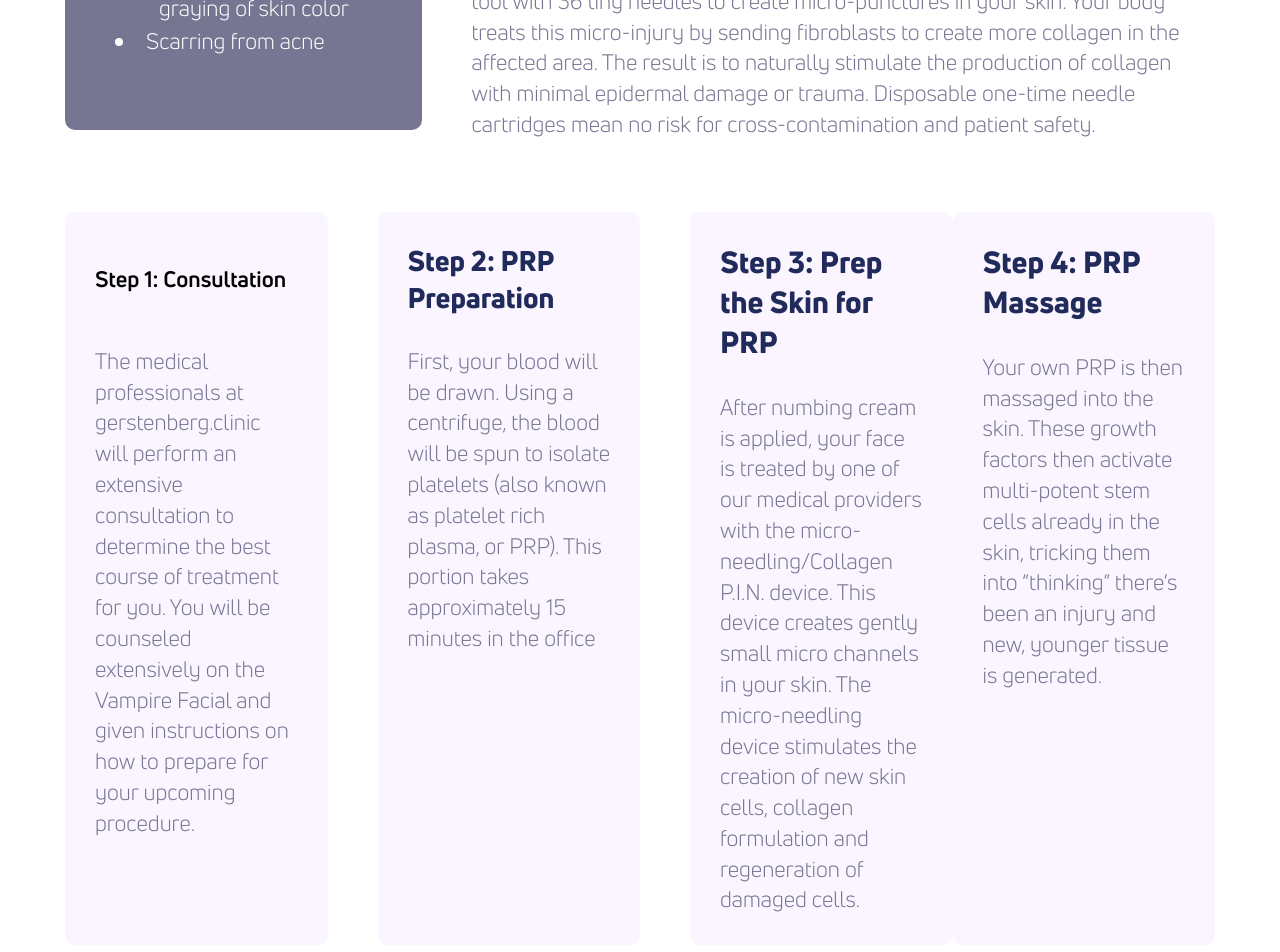
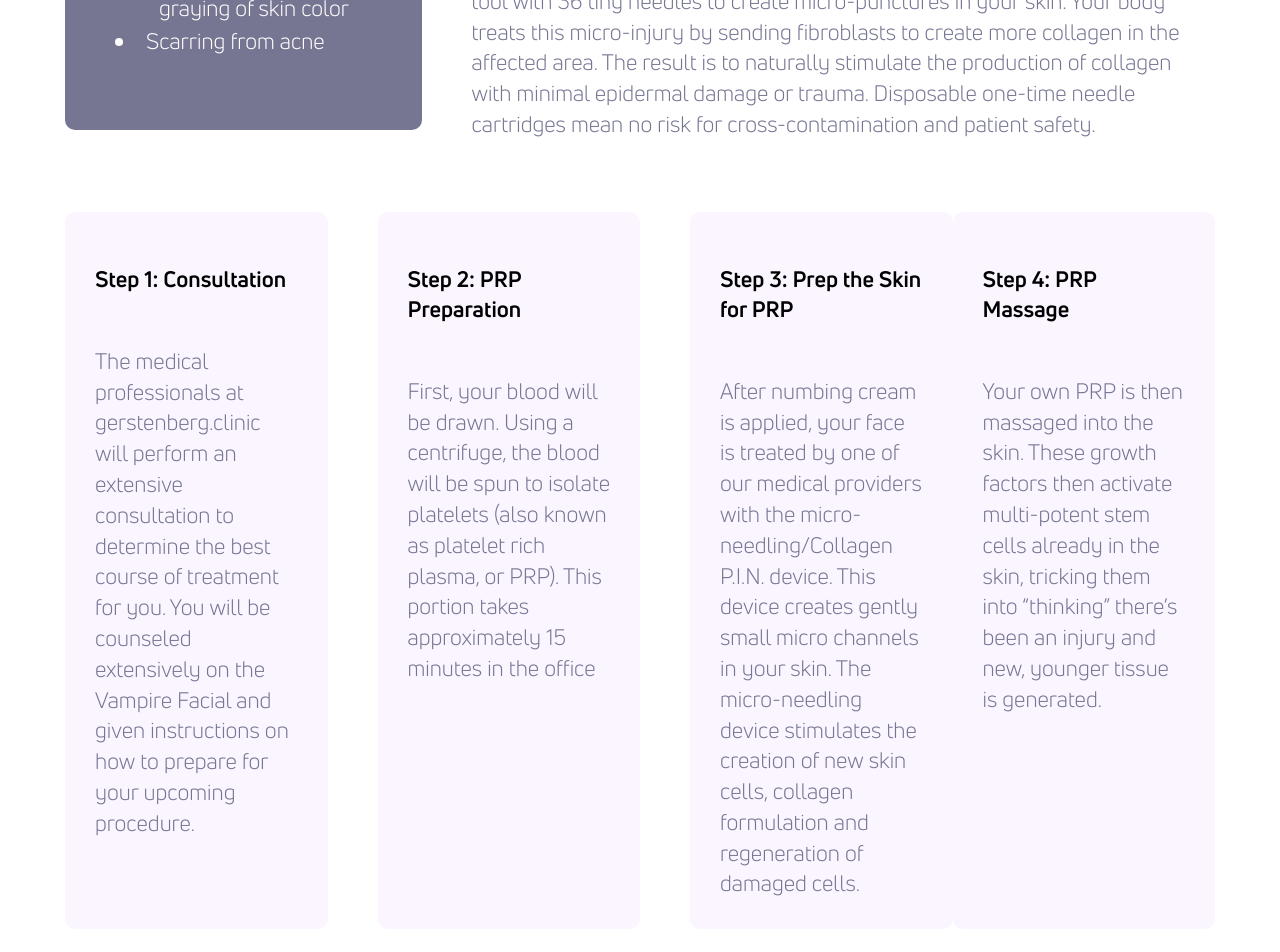
Before and after one commit to theneverwoods/gerstenberg.clinic, a Jekyll site: the page built from services/aesthetics.html, in a window 1280 px wide. Shown: the part 2007-2959 px from the top of the page. Built offline with Jekyll 4.4.1, drawn with Linux system fonts in a browser that asks for light colours; grey boxes are pictures that could not be loaded.

```diff
--- a/services/aesthetics.html
+++ b/services/aesthetics.html
@@ -57,15 +57,15 @@ redirect_from: /vampire
     <p>The medical professionals at gerstenberg.clinic will perform an extensive consultation to determine the best course of treatment for you. You will be counseled extensively on the Vampire Facial and given instructions on how to prepare for your upcoming procedure.</p>
   </div>
   <div class="third card light">
-    <h2>Step 2: PRP Preparation</h2>
+    <h3>Step 2: PRP Preparation</h3>
     <p>First, your blood will be drawn. Using a centrifuge, the blood will be spun to isolate platelets (also known as platelet rich plasma, or PRP). This portion takes approximately 15 minutes in the office</p>
   </div>
   <div class="third card light">
-    <h2>Step 3: Prep the Skin for PRP</h2>
+    <h3>Step 3: Prep the Skin for PRP</h3>
     <p>After numbing cream is applied, your face is treated by one of our medical providers with the micro-needling/Collagen P.I.N. device. This device creates gently small micro channels in your skin. The micro-needling device stimulates the creation of new skin cells, collagen formulation and regeneration of damaged cells.</p>
   </div>
   <div class="third card light">
-    <h2>Step 4: PRP Massage</h2>
+    <h3>Step 4: PRP Massage</h3>
     <p>Your own PRP is then massaged into the skin. These growth factors then activate multi-potent stem cells already in the skin, tricking them into “thinking” there’s been an injury and new, younger tissue is generated.</p>
   </div>
 </div>
```
